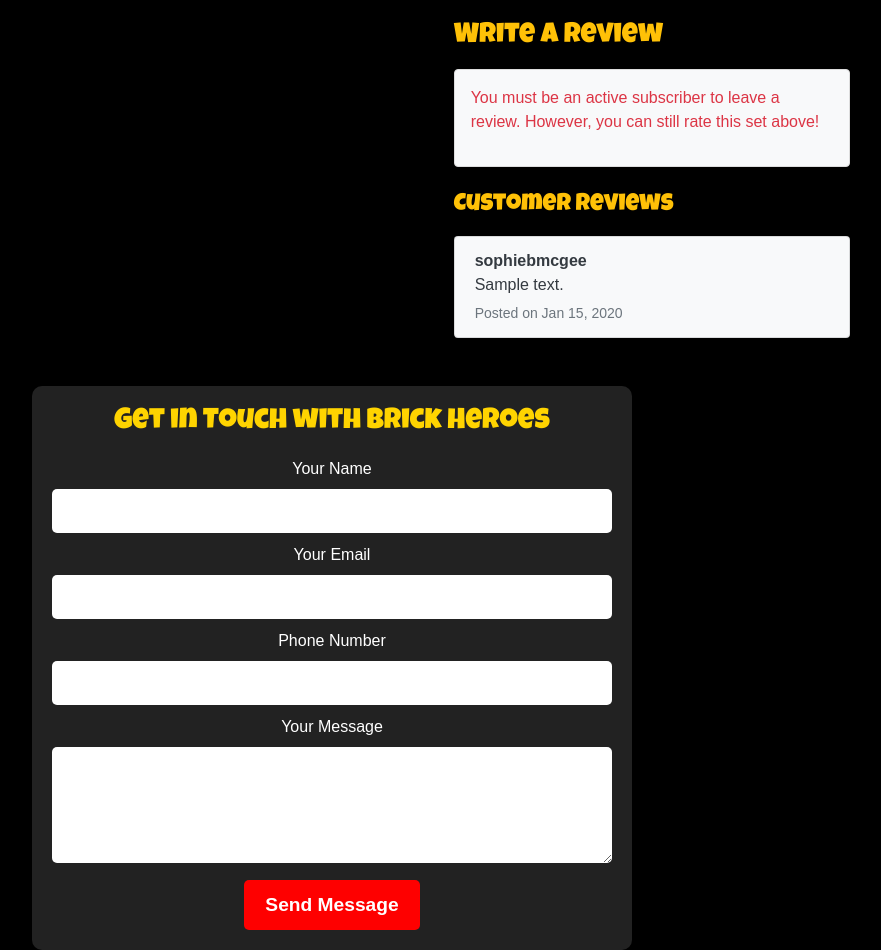
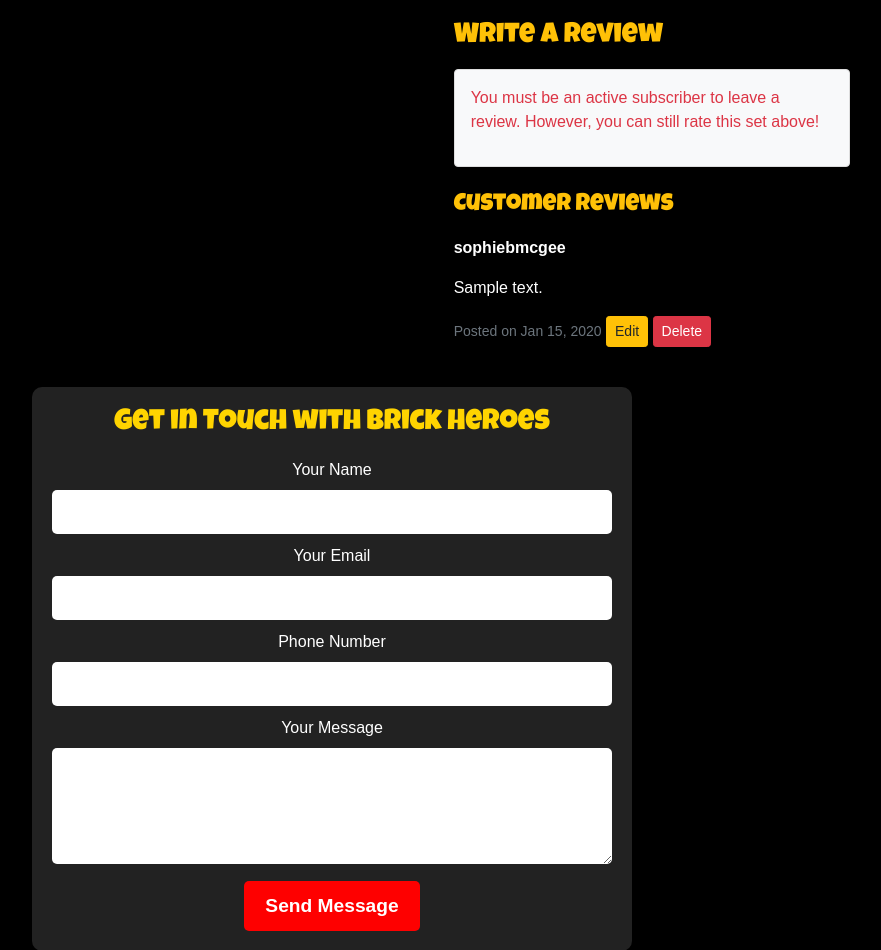
Before and after one commit to SophieMcGee/brick_heroes, a Django app: page /products/1/ in a window 1280 px wide. Shown: the part 654-1604 px from the top of the page, without its empty margins (308-1189 px from the left). Run offline with Django 3.2, Linux system fonts and the light colour scheme; a user stored in the database is signed in; data comes from the database, SQL or seed files in the repository; tables that the repository leaves empty hold one stand-in row (values such as "Sample post"); data that the repository does not hold is empty; some libraries are stand-ins or nearby versions; some web fonts are replaced.

Commit message:
Add edit and delete functionality for all user reviews

```diff
--- a/brickheroes/settings.py
+++ b/brickheroes/settings.py
@@ -28,7 +28,7 @@ BASE_DIR = Path(__file__).resolve().parent.parent
 SECRET_KEY = os.environ.get('SECRET_KEY')
 
 # SECURITY WARNING: don't run with debug turned on in production!
-DEBUG = False
+DEBUG = True
 
 ALLOWED_HOSTS = [
     '127.0.0.1',
--- a/home/urls.py
+++ b/home/urls.py
@@ -28,7 +28,7 @@ urlpatterns = [
     path('admin/', admin.site.urls),
     path("manage-store/", views.manage_store, name="manage_store"),
     path("edit-product/<int:product_id>/", views.edit_product, name="edit_product"),
-    path("delete-product/<int:product_id>/", views.delete_product, name="delete_product"),
+    path("delete-product/<int:product_id>/", views.delete_product, name="delete_product")
 
 ]
 
--- a/home/views.py
+++ b/home/views.py
@@ -80,6 +80,7 @@ def delete_product(request, product_id):
     messages.success(request, "LEGO set deleted successfully.")
     return redirect("manage_store")
 
+
 def index(request):
     random_products = list(Product.objects.filter(is_borrowed=False).exclude(image=""))
     random.shuffle(random_products)
@@ -88,6 +89,7 @@ def index(request):
 
 def custom_404(request, exception):
     return render(request, '404.html', status=404)
+
 
 def collections(request):
     return render(request, 'home/collections.html')
--- a/notifications/urls.py
+++ b/notifications/urls.py
@@ -1,10 +1,9 @@
 from django.urls import path
-from .views import admin_notifications, user_notifications, approve_review, delete_review, delete_notification
+from .views import admin_notifications, user_notifications, approve_review, delete_notification
 
 urlpatterns = [
     path("admin/notifications/", admin_notifications, name="admin_notifications"),
     path("notifications/", user_notifications, name="user_notifications"),
     path("delete/<int:notification_id>/", delete_notification, name="delete_notification"),
     path("admin/notifications/approve-review/<int:review_id>/", approve_review, name="approve_review"),
-    path("admin/notifications/delete-review/<int:review_id>/", delete_review, name="delete_review"),
 ]
--- a/products/templates/products/product_detail.html
+++ b/products/templates/products/product_detail.html
@@ -112,29 +112,53 @@
                 </div>
             </div>
 
-            <!-- Display Approved Reviews -->
+            <!-- Display Approved Reviews with Edit & Delete Buttons -->
             <div class="mt-4">
                 <h4 class="text-warning">Customer Reviews</h4>
-                {% with approved_reviews=product.reviews.all|dictsortreversed:"created_on" %}
                     {% if approved_reviews %}
                         <ul class="list-group" id="review-list">
                             {% for review in approved_reviews %}
-                                {% if review.is_approved %}
-                                    <li class="list-group-item bg-light text-dark mb-2">
-                                        <strong>{{ review.user.username|default:"Anonymous" }}</strong>
-                                        <p class="mb-1">{{ review.content }}</p> <!-- Only show review text -->
-                                        <small class="text-muted">Posted on {{ review.created_on|date:"M d, Y" }}</small>
-                                    </li>
-                                {% endif %}
+                                <div class="review">
+                                    <p><strong>{{ review.user.username }}</strong></p>
+                                    <p>{{ review.content }}</p>
+                                    <small class="text-muted">Posted on {{ review.created_on|date:"M d, Y" }}</small>
+
+                                    {% if request.user == review.user %}
+                                        <!-- Show Edit & Delete Buttons -->
+                                        <a href="#" class="btn btn-warning btn-sm" onclick="toggleEditForm({{ review.id }})">Edit</a>
+                                        <form method="POST" action="{% url 'delete_review' review.id %}" class="d-inline">
+                                            {% csrf_token %}
+                                            <button type="submit" class="btn btn-danger btn-sm">Delete</button>
+                                        </form>
+
+                                        <!-- Hidden Edit Form (Appears when Edit is Clicked) -->
+                                        <form method="POST" action="{% url 'edit_review' product.id review.id %}" id="edit-form-{{ review.id }}" class="d-none mt-2">
+                                            {% csrf_token %}
+                                            <textarea name="review_text" class="form-control mb-2">{{ review.content }}</textarea>
+                                            <button type="submit" class="btn btn-success btn-sm">Save Changes</button>
+                                            <button type="button" class="btn btn-secondary btn-sm" onclick="toggleEditForm({{ review.id }})">Cancel</button>
+                                        </form>
+                                    {% endif %}
+                                </div>
                             {% endfor %}
                         </ul>
                     {% else %}
                         <p class="text-muted">No reviews yet.</p>
                     {% endif %}
-                {% endwith %}
             </div>
+
         </div>
     </div>
 </div>
+<script>
+    function toggleEditForm(reviewId) {
+        var form = document.getElementById("edit-form-" + reviewId);
+        if (form.classList.contains("d-none")) {
+            form.classList.remove("d-none");
+        } else {
+            form.classList.add("d-none");
+        }
+    }
+</script>
 
 {% endblock %}
--- a/products/urls.py
+++ b/products/urls.py
@@ -1,7 +1,7 @@
 from django.urls import path
 from . import views
 from cart import views as cart_views
-from .views import submit_review, product_detail, submit_rating
+from .views import submit_review, product_detail, submit_rating, delete_review
 
 urlpatterns = [
     path('', views.all_products, name='all_products'),
@@ -10,4 +10,7 @@ urlpatterns = [
     path('submit_review/<int:product_id>/', submit_review, name='submit_review'),
     path('add/<int:product_id>/', cart_views.add_to_cart, name='add_to_cart'),
     path('<int:product_id>/submit-rating/', submit_rating, name='submit_rating'),
+    path("edit_review/<int:product_id>/<int:review_id>/", views.edit_review, name="edit_review"),
+    path("review/delete/<int:review_id>/", views.delete_review, name="delete_review"),
+
 ]
--- a/products/views.py
+++ b/products/views.py
@@ -9,6 +9,7 @@ from django.utils.timezone import now
 from .models import Product, Rating, Review
 from subscriptions.models import UserProfile, Subscription
 from notifications.models import Notification
+from .forms import ReviewForm
 
 
 def all_products(request, category_name=None):
@@ -90,10 +91,13 @@ def product_detail(request, product_id):
             if user_subscription and user_subscription.end_date and user_subscription.end_date > now():
                 subscription_valid = True
 
+    approved_reviews = product.reviews.filter(is_approved=True)
+
     return render(request, 'products/product_detail.html', {
         'product': product,
         'user_subscription': user_subscription,
         'subscription_valid': subscription_valid,
+        'approved_reviews': approved_reviews,
     })
 
 
@@ -160,14 +164,73 @@ def submit_review(request, product_id):
             messages.error(request, "You must be an active subscriber to leave a review.")
             return redirect("product_detail", product_id=product.id)
 
+        # Check if a pending review exists to avoid duplication
+        existing_review = Review.objects.filter(
+            user=request.user, product=product, is_approved=False
+        ).first()
+
+        if existing_review:
+            messages.warning(request, "You already have a pending review for this product.")
+            return redirect("product_detail", product_id=product.id)
+
+        # Create the review if no pending review exists
         Review.objects.create(
             user=request.user, product=product, content=review_text, is_approved=False
         )
+
+        # Avoid duplicate notifications by checking existing ones
+        if not Notification.objects.filter(user=request.user, content__icontains="review submitted").exists():
+            Notification.objects.create(
+                user=request.user,
+                content=f"Your review for {product.name} has been submitted for approval.",
+                link=f"/products/{product.id}/"
+            )
 
         messages.success(request, "Your review has been submitted for approval.")
         return redirect("product_detail", product_id=product.id)
 
     return redirect("product_detail", product_id=product.id)
+
+
+@login_required
+def edit_review(request, product_id, review_id):
+    """Allows users to edit their own approved reviews."""
+    review = get_object_or_404(Review, id=review_id, product_id=product_id, user=request.user)
+
+    if request.method == "POST":
+        review_text = request.POST.get("review_text", "").strip()
+
+        if review_text:
+            review.content = review_text  # Update review text
+            review.save()
+            messages.success(request, "Your review has been updated successfully!")
+        else:
+            messages.error(request, "Review content cannot be empty.")
+
+        return redirect("product_detail", product_id=product_id)
+
+    return redirect("product_detail", product_id=product_id)
+
+@login_required
+def delete_review(request, review_id):
+    """Allows users to delete their own reviews."""
+    review = get_object_or_404(Review, id=review_id)
+
+    # Ensure only the review's owner can delete it
+    if review.user != request.user:
+        messages.error(request, "You are not authorized to delete this review.")
+        return redirect("product_detail", product_id=review.product.id)
+
+    if request.method == "POST":  # Only allow DELETE via POST
+        product_id = review.product.id  # Save product_id before deletion
+        review.delete()
+        messages.success(request, "Your review has been deleted successfully.")
+        return redirect("product_detail", product_id=product_id)
+
+    messages.error(request, "Invalid request.")
+    return redirect("product_detail", product_id=review.product.id)
+
+
 
 @staff_member_required
 def approve_review(request, review_id):
--- /dev/null
+++ b/static/robots.txt
@@ -0,0 +1,6 @@
+User-agent: *
+Disallow: /admin/
+Disallow: /cart/
+Disallow: /subscriptions/
+Disallow: /notifications/
+Allow: /
```
Also changed, not shown: home/templates/home/404.html (added, +10 -0 lines), notifications/views.py (+0 -7 lines), robots.txt (added).
